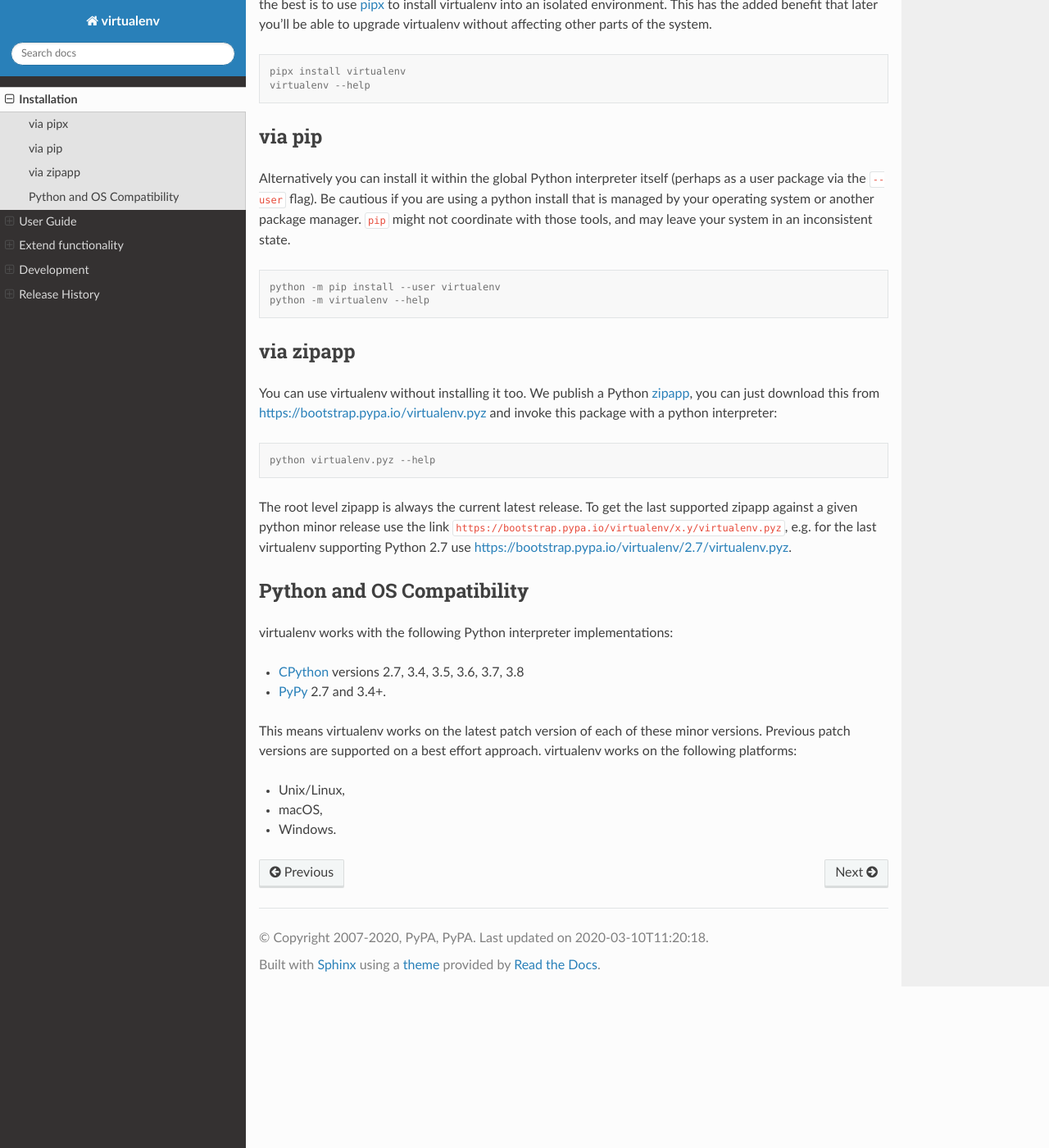
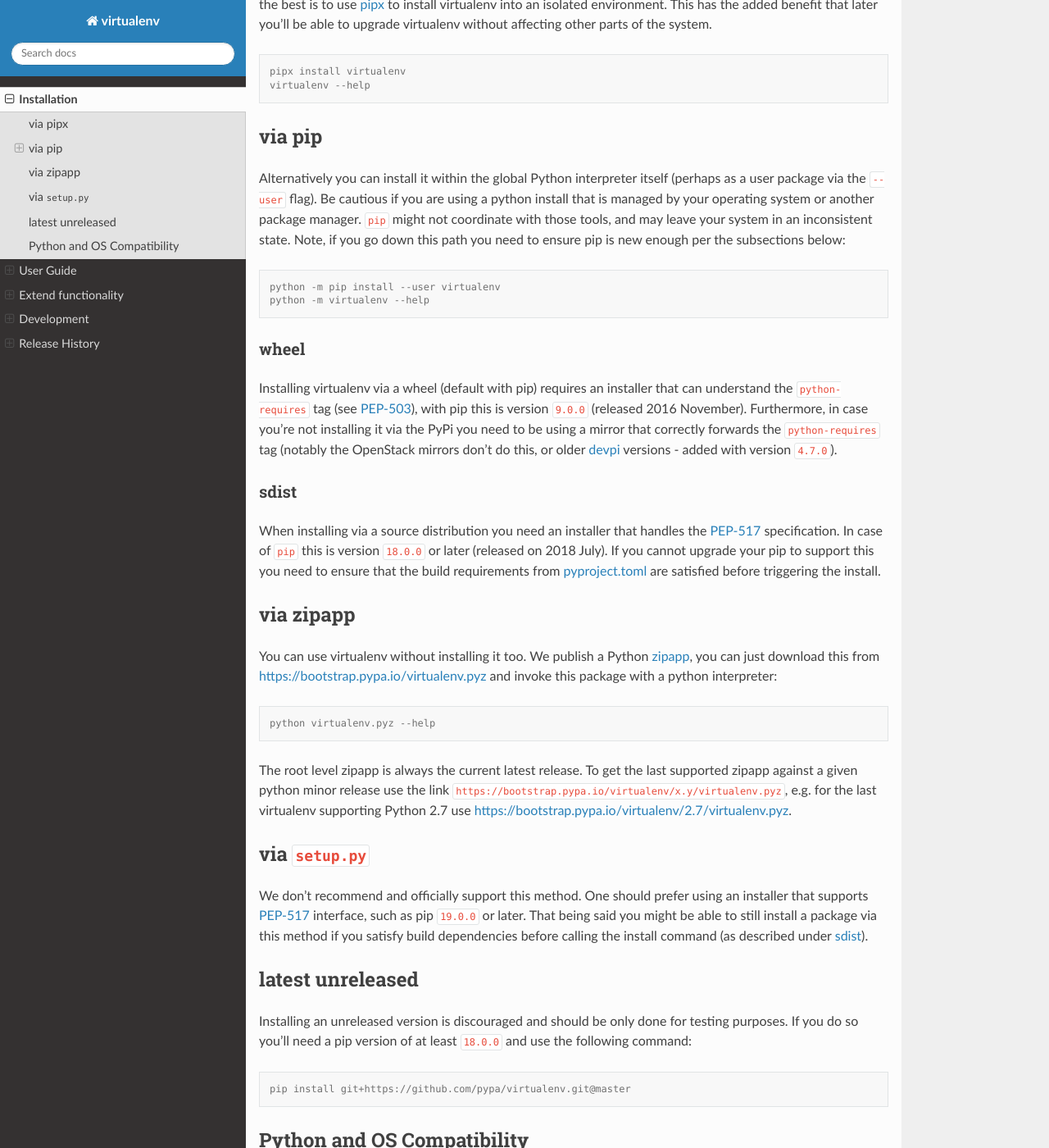
Before and after one commit to pypa/virtualenv, a Sphinx documentation site: the page built from docs/installation.rst, in a window 1280 px wide and 1400 px high, scrolled down 237 px. Shown: the whole window at 82% size. Built offline with Sphinx 7.4.7 and the Read the Docs theme 2.0.0, drawn with Linux system fonts in a browser that asks for light colours; pages that are not in the unit, such as notebooks, are missing from menus; the version number could not be read and is left out.

Commit message:
Improve installation documentation (#1707)
Resolves #1618.
Resolves #1619.
Resolves #1620.

Signed-off-by: Bernat Gabor <bgabor8@bloomberg.net>

```diff
--- /dev/null
+++ b/docs/changelog/1618.doc.rst
@@ -0,0 +1,2 @@
+Document requirements (pip + index server) when installing via pip under the installation section - by
+:user:`gaborbernat`.
--- /dev/null
+++ b/docs/changelog/1619.doc.rst
@@ -0,0 +1 @@
+Document installing from non PEP-518 systems - :user:`gaborbernat`.
--- /dev/null
+++ b/docs/changelog/1620.doc.rst
@@ -0,0 +1 @@
+Document installing latest unreleased version from Github - :user:`gaborbernat`.
--- a/docs/installation.rst
+++ b/docs/installation.rst
@@ -19,12 +19,30 @@
 Alternatively you can install it within the global Python interpreter itself (perhaps as a user package via the
 ``--user`` flag). Be cautious if you are using a python install that is managed by your operating system or
 another package manager. ``pip`` might not coordinate with those tools, and may leave your system in an
-inconsistent state.
+inconsistent state. Note, if you go down this path you need to ensure pip is new enough per the subsections below:
 
 .. code-block:: console
 
     python -m pip install --user virtualenv
     python -m virtualenv --help
+
+wheel
+~~~~~
+Installing virtualenv via a wheel (default with pip) requires an installer that can understand the ``python-requires``
+tag (see `PEP-503 <https://www.python.org/dev/peps/pep-0503/>`_), with pip this is version ``9.0.0`` (released 2016
+November). Furthermore, in case you're not installing it via the PyPi you need to be using a mirror that correctly
+forwards the ``python-requires`` tag (notably the OpenStack mirrors don't do this, or older
+`devpi <https://github.com/devpi/devpi>`_ versions - added with version ``4.7.0``).
+
+.. _sdist:
+
+sdist
+~~~~~
+When installing via a source distribution you need an installer that handles the
+`PEP-517 <https://www.python.org/dev/peps/pep-0517/>`_ specification. In case of ``pip`` this is version ``18.0.0`` or
+later (released on 2018 July). If you cannot upgrade your pip to support this you need to ensure that the build
+requirements from `pyproject.toml <https://github.com/pypa/virtualenv/blob/master/pyproject.toml#L2>`_ are satisfied
+before triggering the install.
 
 via zipapp
 ----------
@@ -43,6 +61,23 @@
 supporting Python 2.7 use
 `https://bootstrap.pypa.io/virtualenv/2.7/virtualenv.pyz <https://bootstrap.pypa.io/2.7/virtualenv/virtualenv.pyz>`_.
 
+via ``setup.py``
+----------------
+We don't recommend and officially support this method. One should prefer using an installer that supports
+`PEP-517 <https://www.python.org/dev/peps/pep-0517/>`_ interface, such as pip ``19.0.0`` or later. That being said you
+might be able to still install a package via this method if you satisfy build dependencies before calling the install
+command (as described under :ref:`sdist`).
+
+latest unreleased
+-----------------
+Installing an unreleased version is discouraged and should be only done for testing purposes. If you do so you'll need
+a pip version of at least ``18.0.0`` and use the following command:
+
+
+.. code-block:: console
+
+    pip install git+https://github.com/pypa/virtualenv.git@master
+
 .. _compatibility-requirements:
 
 Python and OS Compatibility
```
